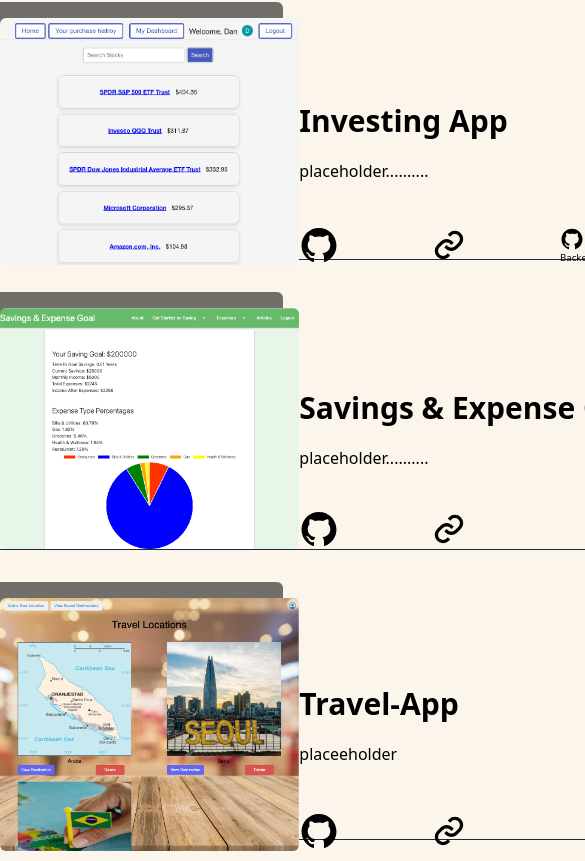
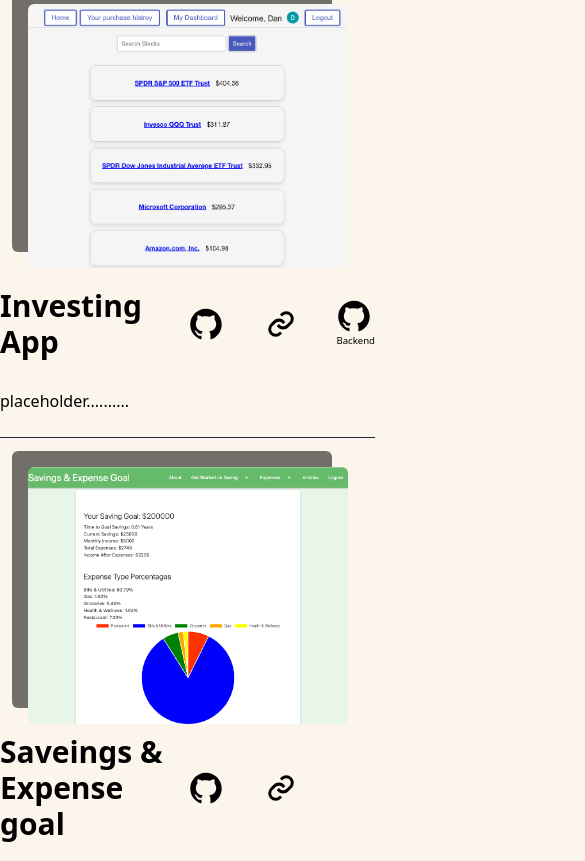
Before and after one commit to danf8/my-portfolio, a Next.js app: page / in a window 390 px wide. Shown: the part 950-1811 px from the top of the page, 585 px wide, since content can reach past the window. Built offline with nearby package versions, Linux system fonts and the light colour scheme.

Commit message:
wip: add mobile design

```diff
--- a/components/Footer.js
+++ b/components/Footer.js
@@ -4,12 +4,12 @@
 const Footer = (props) =>{
     const year = new Date().getFullYear()
     return (
-        <footer id='footer' className='flex justify-between w-screen items-center bg-blueish-50'>
+        <footer id='footer' className='max-w-mobile md:max-w-none flex justify-between items-center bg-blueish-50'>
         <div className='flex pl-5'>
-            <Link href='https://www.linkedin.com/in/daniel-fields-se/' target='_blank'><AiFillLinkedin className='text-peach-50 h-12 w-12 transition ease-in-out delay-50 hover:translate-y-1 hover:scale-110 duration-300'/></Link>
-            <Link href='https://github.com/danf8' target='_blank'><AiFillGithub className='text-peach-50 h-12 w-12 transition ease-in-out delay-50 hover:translate-y-1 hover:scale-110 duration-300'/></Link>
+            <Link href='https://www.linkedin.com/in/daniel-fields-se/' target='_blank'><AiFillLinkedin className='text-peach-50 h-12 w-12 md:transition md:ease-in-out md:delay-50 md:hover:translate-y-1 md:hover:scale-110 md:duration-300'/></Link>
+            <Link href='https://github.com/danf8' target='_blank'><AiFillGithub className='text-peach-50 h-12 w-12 md:transition md:ease-in-out md:delay-50 md:hover:translate-y-1 md:hover:scale-110 md:duration-300'/></Link>
         </div>
-        <p className= 'text-peach-50 text-sm pr-5'>Copyright &copy; All Rights Reserved Daniel Fields Portfolio {year}</p>
+        <p className= 'text-peach-50 text-center text-xs md:text-sm pr-5'>Copyright &copy; All Rights Reserved Daniel Fields Portfolio {year}</p>
         <style jsx>{`
            footer {
             height: 97px;
--- a/components/Main.js
+++ b/components/Main.js
@@ -9,27 +9,17 @@
 
     const showProject = projectData.map((p, i) => {
        return(
-             <section key={i} id='p1' className='py-12 grid grid-row-3 grid-cols-3 grid-flow-col '>
-                <h2 className='font-bold col-start-2 col-span-2 text-3xl text-bg-blueish-50 justify-self-start self-end my-5 w-49'>{p.name}</h2>
-                <p className=' not-italic col-start-2 col-span-2 row-start-2 text-bg-blueish-50 justify-self-start self-start '>{p.description}</p>
-                <Link className='col-start-2 col-end-2 row-start-2 self-end' href={p['github-frontend']} target='_blank'><AiFillGithub className='transition ease-in-out delay-50 hover:translate-y-1 hover:scale-110 duration-300 h-10 w-10'/></Link>
+             <section key={i} id='p1' className='border-t border-blueish-50 md:m-zero-auto md:mb-23 h-117 md:h-61 md:w-224 py-6 md:py-12 grid grid-cols-2  md:grid-cols-3 md:grid-flow-col max-w-mobile md:max-w-none '>
+                <Image id='project-pic' height={242} width={331} className='w-80 drop-shadow-4xl col-span-2 md:row-span-2 md:col-start-1 md:col-end-2 md:col-span-1 justify-self-center self-center rounded-md' src={p.pic} alt=""  />
+                <h2 className='font-bold md:pl-16 md:col-start-2 md:col-span-2 text-3xl text-bg-blueish-50 md:justify-self-start self-center md:my-5 md:w-49'>{p.name}</h2>
+                <Link className='col-start-2 col-end-2 row-start-2 md:pl-16 self-center md:self-end' href={p['github-frontend']} target='_blank'><AiFillGithub className='transition ease-in-out delay-50 hover:translate-y-1 hover:scale-110 duration-300 w-9 h-9 md:h-10 md:w-10'/></Link>
                 {p['github-backend'] !== null ? (
-                   <Link className='text-xsm col-start-2 col-end-2 row-start-2 justify-self-end self-end ' href={p['github-backend']} target='_blank'><AiFillGithub className='transition ease-in-out delay-50 hover:translate-y-1 hover:scale-110 duration-300 h-6 w-6'/>Backend</Link>
-                   ) : ''}
-                   <Link className='col-start-2 col-end-2 row-start-2 justify-self-center self-end' href={p.deployed} target='_blank'><BiLink className='transition ease-in-out delay-50 hover:translate-y-1 hover:scale-110 duration-300 h-10 w-10' /></Link>
-                    <Image id='project-pic' height={256} width={240} className='drop-shadow-4xl row-span-2 col-start-1 col-end-2 col-span-1 justify-self-center self-center rounded-md' src={p.pic} alt=""  />
+                    <Link className='md:pl-16 text-xsm col-start-2 col-end-2 row-start-2 justify-self-end self-center md:self-end ' href={p['github-backend']} target='_blank'><AiFillGithub className='transition ease-in-out delay-50 hover:translate-y-1 hover:scale-110 duration-300 w-9 h-9 md:h-6 md:w-6'/>Backend</Link>
+                    ) : ''}
+                   <Link className='md:pl-16 col-start-2 col-end-2 row-start-2 justify-self-center self-center md:self-end' href={p.deployed} target='_blank'><BiLink className='transition ease-in-out delay-50 hover:translate-y-1 hover:scale-110 duration-300 w-9 h-9 md:h-10 md:w-10' /></Link>
+                    <p className='md:pl-16 not-italic  md:col-start-2 col-span-2 md:row-start-2 text-bg-blueish-50 md:justify-self-start self-end md:self-start '>{p.description}</p>
                 <style jsx>{`
-                   #p1{
-                      width: 898px;
-                      height: 242px;
-                      margin: 0 auto;
-                      border-top: 1px solid #21243D;
-                      margin-bottom: 48px;
-                   }
-                   #project-pic{
-                      width: auto;
-                      height: auto;
-                   }
+
                 `}</style>
           </section>
        );
@@ -38,7 +28,7 @@
      return (
         <>
             <Header/>
-            <main id='projects' name='projects' className='my-info bg-peach-50 pb-10'>
+            <main id='projects' name='projects' className='my-info bg-peach-50 pb-10 max-w-mobile md:max-w-none'>
                 <h1 id='featured' className='leading-10 text-center text-4xl'>Featured Works</h1>
                 {showProject}
             <style jsx>{`
--- a/pages/_document.js
+++ b/pages/_document.js
@@ -2,7 +2,7 @@
 
 export default function Document() {
   return (
-    <Html lang="en" className='scroll-smooth'>
+    <Html lang="en" className='scroll-smooth max-w-mobile md:max-w-none'>
       <Head />
       <body>
         <Main />
--- a/public/project-data.json
+++ b/public/project-data.json
@@ -9,7 +9,7 @@
         "technologies": "React, Node, Mongoose, MongoDb, Express, Firebase, Netlify, Heroku, Bootstrap"
     },
     {
-        "name": "Savings & Expense Goal",
+        "name": "Saveings & Expense goal",
         "pic": "/images/savingsGoal.png",
         "description": "placeholder..........",
         "github-frontend": "https://github.com/danf8/savings-expense_goal_app",
```
